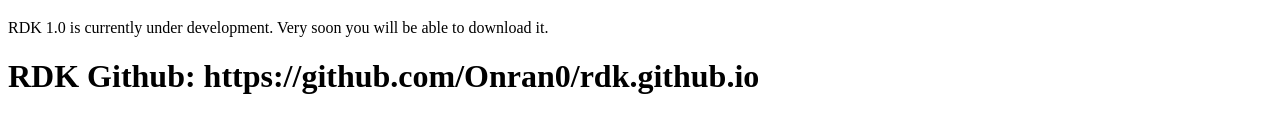
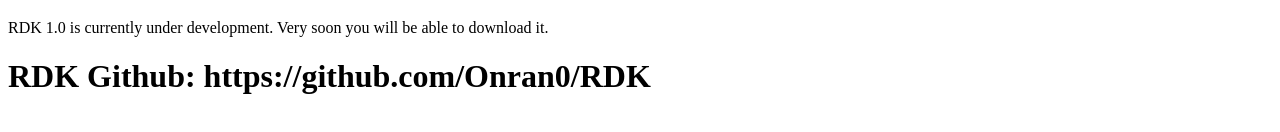
Before and after one commit to Onran0/RDK, a plain HTML site: page index.html in a window 1280 px wide. Shown: the part 496-628 px from the top of the page. Drawn offline with Linux system fonts and the light colour scheme.

Commit message:
Update index.html

```diff
--- a/index.html
+++ b/index.html
@@ -24,4 +24,4 @@
 <a>Docs about RDK</a>
 <h1>Where can i download?</h1>
 <a>RDK 1.0 is currently under development. Very soon you will be able to download it.</a>
-<h1>RDK Github: https://github.com/Onran0/rdk.github.io</h1>
+<h1>RDK Github: https://github.com/Onran0/RDK</h1>
```
